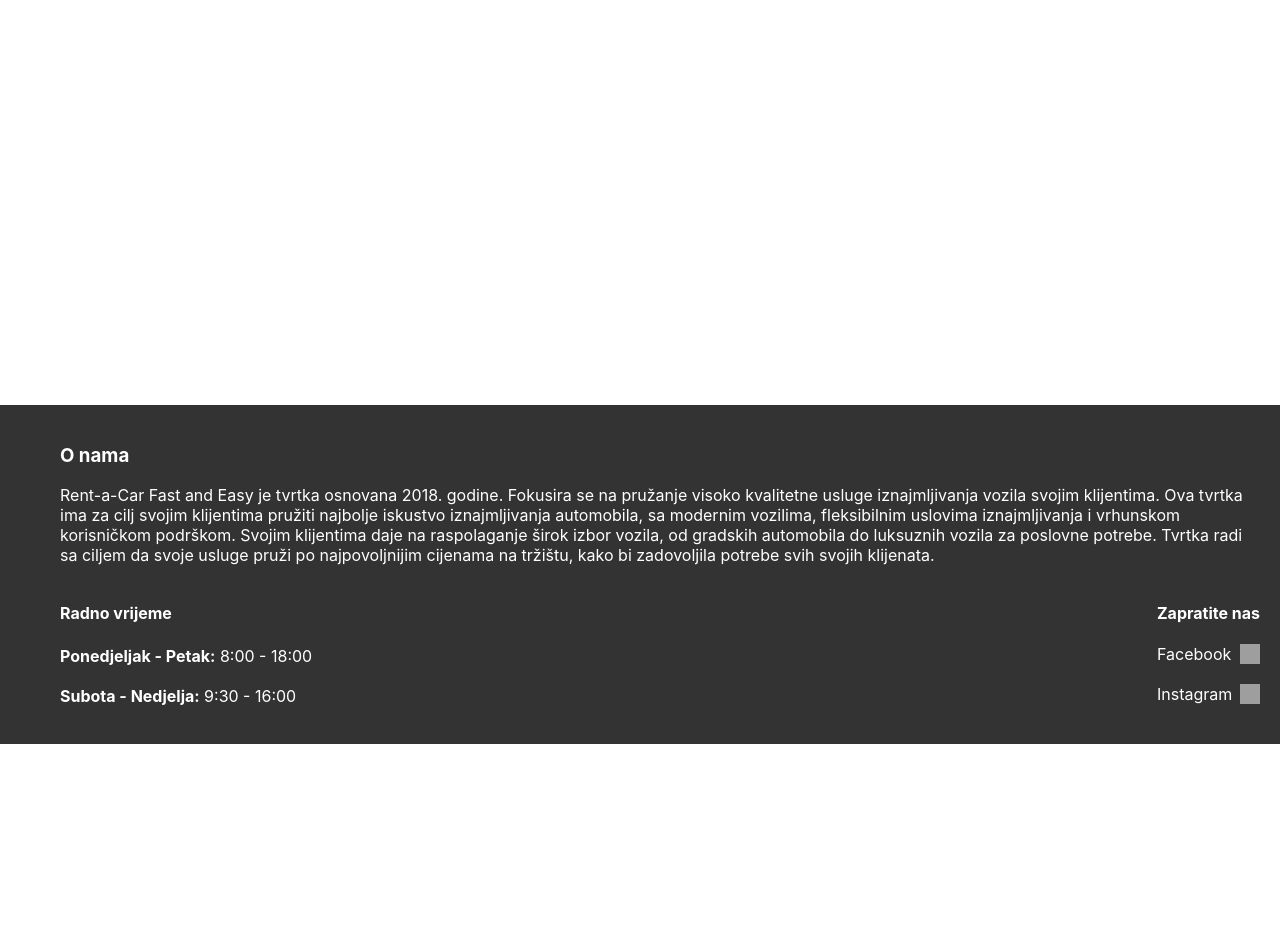
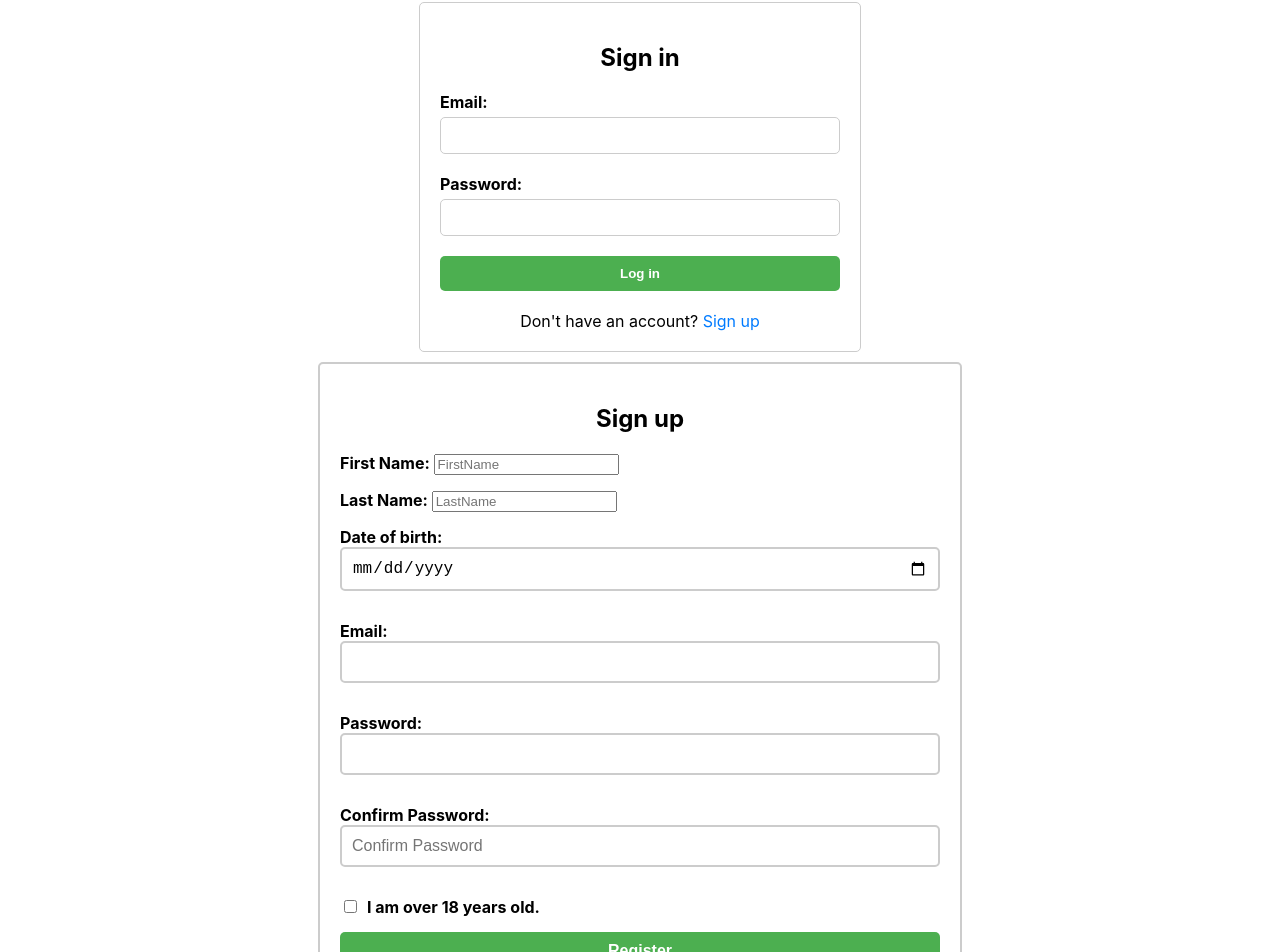
Before and after one commit to mmadunic/da-da-da, a React (Create React App) app in the folder frontend/rent/: page / in a window 1280 px wide. Shown: the part 56-1008 px from the top of the page. Before the commit the page ends 800 px from the top, so only its background shows below. Built offline with nearby package versions, Linux system fonts and the light colour scheme; grey boxes are pictures that could not be loaded.

Commit message:
Napravljeni obrasci za prijavu i ref+gistraciju na frontendu

```diff
--- a/frontend/rent/src/App.js
+++ b/frontend/rent/src/App.js
@@ -2,6 +2,8 @@ import React from 'react';
 import './App.css';
 import NavBar from './components/navbar';
 import Footer from './components/footer';
+import Login from './components/login';
+import Registration from './components/registration';
 
 function App() {
   return (
@@ -10,7 +12,8 @@ function App() {
 
         <NavBar/>
 
-
+        <Login/>
+        <Registration/>
         <Footer/>
 
       </header>
--- a/frontend/rent/src/components/footer.css
+++ b/frontend/rent/src/components/footer.css
@@ -1,23 +1,19 @@
-footer {
-    position: fixed;
+.footer-content {
+    display: flex;
+    justify-content: space-around;
+    flex-wrap: wrap;
+    max-width: 100%;
+    margin: 0 auto;
+    background-color: #333;
     bottom: 0;
-    width: 100%;
-    background-color: #333;
     color: #fff;
     padding: 20px;
+    margin-top: 10px;
 }
 
-.footer-content {
-    display: flex;
-    justify-content: space-between;
-    flex-wrap: wrap;
-    max-width: 1200px;
-    margin: 0 auto;
+.footer-about p{
+    text-align: justify;
 }
-
-/* .footer-about, .footer-hours, .footer-social {
-
-} */
 
 .footer-about h3, .footer-hours h3, .footer-social h3 {
     font-size: 1.5rem;
@@ -35,7 +31,3 @@ footer {
     gap: 5px;
 
 }
-
-.footer-social > img{
-    align-items: center;
-}
--- a/frontend/rent/src/components/footer.js
+++ b/frontend/rent/src/components/footer.js
@@ -3,33 +3,48 @@ import React from 'react';
 
 function Footer() {
     return (
-        <footer>
+
             <div class="footer-content">
-                <div class="opis">
+
+                <div class="footer-about">
+
                     <h3>O nama</h3>
+
                     <p>Rent-a-Car Fast and Easy je tvrtka osnovana 2018. godine. Fokusira se na pružanje visoko kvalitetne usluge iznajmljivanja vozila svojim klijentima.
                         Ova tvrtka ima za cilj svojim klijentima pružiti najbolje iskustvo iznajmljivanja automobila, sa modernim vozilima,
                         fleksibilnim uslovima iznajmljivanja i vrhunskom korisničkom podrškom. Svojim klijentima daje na raspolaganje širok izbor vozila,
                         od gradskih automobila do luksuznih vozila za poslovne potrebe.
                         Tvrtka radi sa ciljem da svoje usluge pruži po najpovoljnijim cijenama na tržištu, kako bi zadovoljila potrebe svih svojih klijenata.
                     </p>
+
                 </div>
 
                 <div className="footer-hours">
-                    <h4>Radno vrijeme</h4>
+
+                    <h3>Radno vrijeme</h3>
+
                     <p><b>Ponedjeljak - Petak:</b> 8:00 - 18:00</p>
                     <p><b>Subota - Nedjelja:</b> 9:30 - 16:00</p>
+
+                </div>
+
+                <div className="footer-address">
+                    <h3>Adresa</h3>
+                    <p>Ruđera Boškovića 33, 21000 Split</p>
                 </div>
 
                 <div className="footer-social">
-                    <h4>Zapratite nas</h4>
+
+                    <h3>Zapratite nas</h3>
+
                     <p>Facebook <a href="https://facebook.com"><img src="https://cdn-icons-png.flaticon.com/512/59/59439.png" width="20" height="20" alt="fb"/></a></p>
                     <p>Instagram <a href="https://instagram.com"><img src="https://cdn-icons-png.flaticon.com/512/87/87390.png" width="20" height="20" alt="inst"/></a></p>
+
                 </div>
 
             </div>
 
-        </footer>
+
     );
 }
 
--- /dev/null
+++ b/frontend/rent/src/components/login.css
@@ -0,0 +1,58 @@
+.login {
+    max-width: 400px;
+    margin: 0 auto;
+    padding: 20px;
+    border: 1px solid #ccc;
+    border-radius: 5px;
+    background-color: #fff;
+    margin-top: 10px;
+}
+
+h2 {
+    font-size: 24px;
+    font-weight: bold;
+    margin-bottom: 20px;
+    text-align: center;
+}
+
+form {
+    display: flex;
+    flex-direction: column;
+}
+
+label { /* labele email i password */
+    font-weight: bold;
+    margin-bottom: 5px;
+}
+
+input[type="email"], input[type="password"] { /* textboxovi za email i password */
+    padding: 10px;
+    margin-bottom: 20px;
+    border-radius: 5px;
+    border: 1px solid #ccc;
+}
+
+button[type="submit"] { /* button submit */
+    padding: 10px 20px;
+    border-radius: 5px;
+    border: none;
+    background-color:#4CAF50;
+    color: #fff;
+    font-weight: bold;
+    cursor: pointer;
+}
+
+.login form button:hover {
+    background-color: #3e8e41;
+}
+
+/* za sign up */
+.signup {
+    margin-top: 20px;
+    text-align: center;
+}
+
+.signup a {
+    color: #007bff;
+    text-decoration: none;
+}
--- /dev/null
+++ b/frontend/rent/src/components/login.js
@@ -0,0 +1,24 @@
+import React from 'react';
+import "./login.css";
+
+function Login() {
+    return (
+        <div className="login">
+            <h2>Sign in</h2>
+            <form>
+                <label htmlFor="email">Email:</label>
+                <input type="email" id="email" name="email" required />
+
+                <label htmlFor="password">Password:</label>
+                <input type="password" id="password" name="password" required />
+
+                <button type="submit">Log in</button>
+            </form>
+            <div className="signup">
+                Don't have an account? <a href="registration.js">Sign up</a>
+            </div>
+        </div>
+    )
+}
+
+export default Login;
--- a/frontend/rent/src/components/navbar.js
+++ b/frontend/rent/src/components/navbar.js
@@ -8,8 +8,8 @@ function NavBar() {
             <a class="dis" href="#contact" >rentacar@gmail.com</a>
 
             <div class="topnav-right">
-                <a href="#prijava">Prijava</a>
-                <a href="#registracija">Registracija</a>
+                <a href="login.js">Prijava</a>
+                <a href="registration.js">Registracija</a>
             </div>
         </div>
     );
--- /dev/null
+++ b/frontend/rent/src/components/registration.css
@@ -0,0 +1,63 @@
+.registration {
+    width: 100%;
+    max-width: 600px;
+    margin: 0 auto;
+    padding: 20px;
+    border: 2px solid #ccc;
+    border-radius: 5px;
+    margin-top: 10px;
+
+}
+
+.registration h2 {
+    text-align: center;
+    margin-bottom: 20px;
+}
+
+.registration form label {
+    display: block;
+    margin-bottom: 15px;
+}
+
+.registration form input[type="text"],
+.registration form input[type="email"],
+.registration form input[type="password"],
+.registration form input[type="date"] {
+    width: 96%;
+    padding: 10px;
+    border: 2px solid #ccc;
+    border-radius: 5px;
+    font-size: 16px;
+    margin-bottom: 15px;
+}
+
+.registration form input[type="checkbox"] {
+    display: inline-block;
+    margin-right: 10px;
+}
+
+/* za botun register */
+.registration form button {
+    background-color: #4CAF50;
+    color: white;
+    padding: 10px 20px;
+    border: none;
+    border-radius: 5px;
+    font-size: 16px;
+    cursor: pointer;
+}
+
+.registration form button:hover {
+    background-color: #3e8e41;
+}
+
+.bla{
+    text-align: center;
+    margin-top: 20px;
+    font-weight: normal;
+}
+
+.bla a{
+    color: #007bff;
+    text-decoration: none;
+}
--- /dev/null
+++ b/frontend/rent/src/components/registration.js
@@ -0,0 +1,64 @@
+import React from 'react';
+import "./registration.css";
+
+function Registration() {
+    return (
+        <div className="registration">
+            <h2>Sign up</h2>
+            <form>
+
+                <label htmlFor="firstName">
+                    First Name: <t/>
+                    <input type="firstName" id="firstName" name="firstName" placeholder="FirstName" required />
+                </label>
+
+
+                <label htmlFor="lastName">
+                    Last Name: <t/>
+                    <input type="lastName" name="lastName" id="lastName" placeholder="LastName" required />
+                </label>
+
+
+                <label>
+                    Date of birth: <t/>
+                    <input type="date" name="birthdate" required />
+                </label>
+
+                <label htmlFor="email">
+                    Email: <t/>
+                    <input type="email" id="email" name="email" required />
+                </label>
+
+
+                <label htmlFor="password">
+                    Password: <t/>
+                    <input type="password" id="password" name="password" required />
+                </label>
+
+
+                <label htmlFor="confirmPassword">
+                    Confirm Password: <t/>
+                    <input type="password" id="confirmPassword" placeholder="Confirm Password" required />
+                </label>
+
+
+                <label>
+                    <input type="checkbox" name="ageCheck" required />
+                    I am over 18 years old.
+                </label>
+
+
+                <button type="submit" class="btn">Register</button>
+
+                <label className='bla'>
+                    You have an account? <a href="login.js">Sign in</a>
+                </label>
+            </form>
+        </div>
+
+
+    )
+}
+
+
+export default Registration;
```
